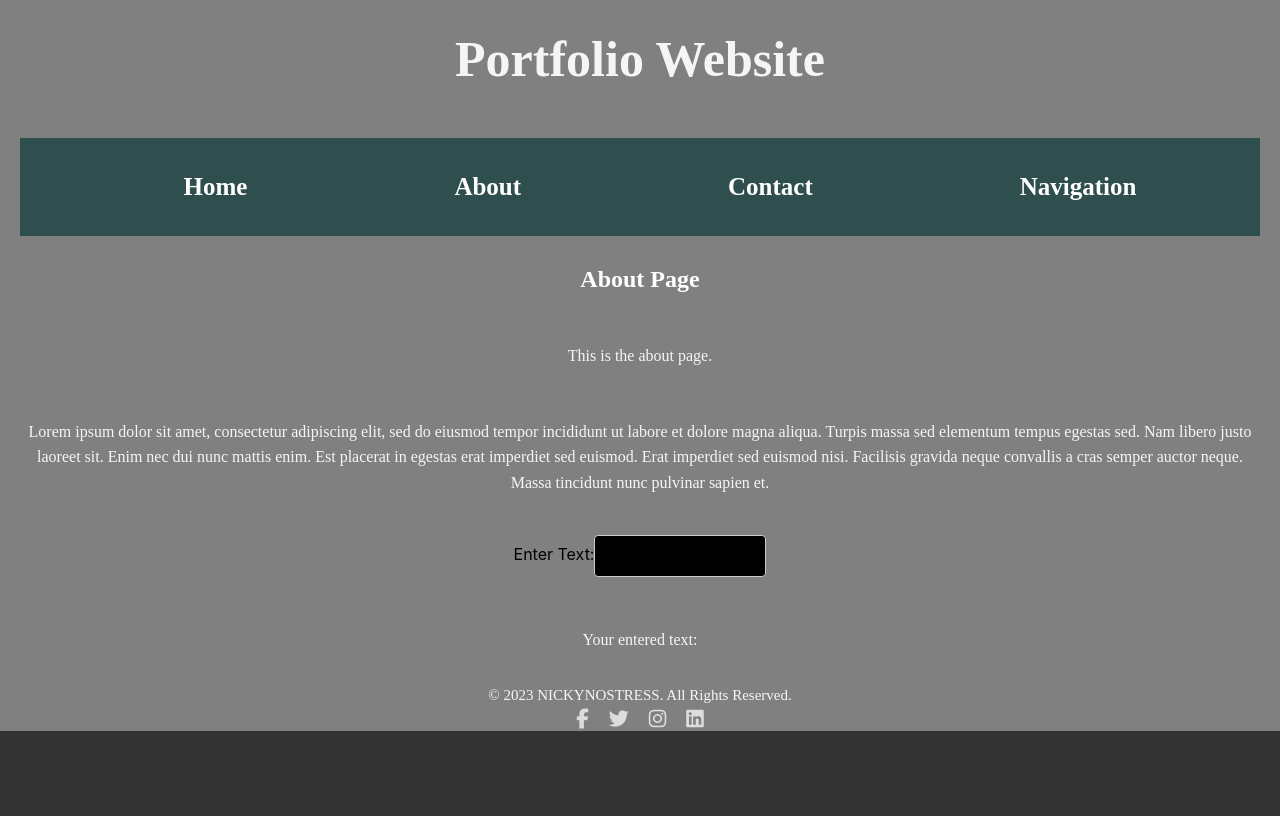
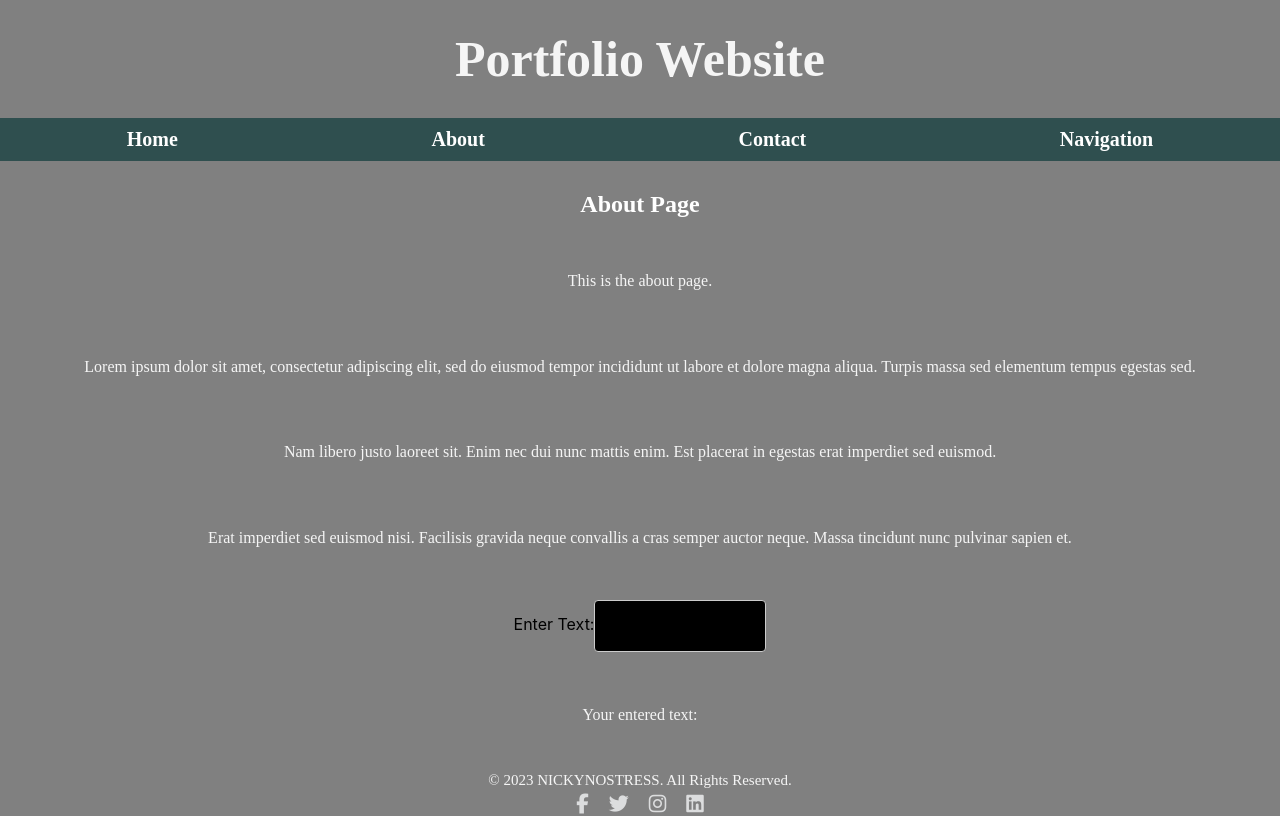
Before and after one commit to nickynostress/tecmint-app, a React (Create React App) app: page /about in a window 1280 px wide. Built offline with nearby package versions, Linux system fonts and the light colour scheme.

Commit message:
Added several CSS-features.

```diff
--- a/src/components/AboutPage.js
+++ b/src/components/AboutPage.js
@@ -15,12 +15,18 @@ function AboutPage() {
     <div>
       <h2>About Page</h2>
       <p>This is the about page.</p>
-      <p>Lorem ipsum dolor sit amet, consectetur adipiscing elit, sed do eiusmod tempor incididunt ut labore et dolore magna aliqua.
+      <p>
+        Lorem ipsum dolor sit amet, consectetur adipiscing elit, sed do eiusmod tempor incididunt ut labore et dolore magna aliqua.
         Turpis massa sed elementum tempus egestas sed.
+      </p>
+      <p>
         Nam libero justo laoreet sit. Enim nec dui nunc mattis enim.
         Est placerat in egestas erat imperdiet sed euismod.
+      </p>
+      <p>
         Erat imperdiet sed euismod nisi.
-        Facilisis gravida neque convallis a cras semper auctor neque. Massa tincidunt nunc pulvinar sapien et.</p>
+        Facilisis gravida neque convallis a cras semper auctor neque. Massa tincidunt nunc pulvinar sapien et.
+      </p>
 
       {/* Adding a text box */}
       <label>
--- a/src/components/styles/about.css
+++ b/src/components/styles/about.css
@@ -11,24 +11,21 @@ p {
     color: whitesmoke; /* Text color */
     font-family: 'Times New Roman', Times, serif; /* Change font family to Times New Roman */
     line-height: 1.6; /* Line height for better readability */
-    margin: 10px 0; /* Add margin top and bottom */
+    margin: 20px 0; /* Add margin top and bottom */
     padding: 20px;
-    display: flex;
-    justify-content: center;
-    align-items: center;
+    text-align: center; /* Center-align text */
 }
 
 /* Apply styles to the input element (text box) */
 input {
-    width: 150px; /* Set the width to 50 pixels */
-    height: 20px; /* Set the height to 20 pixels */
+    width: 150px; /* Set the width */
+    height: 30px; /* Set the height */
     padding: 10px; /* Padding for the input */
-    margin-top: 10px; /* Top margin for spacing */
-    margin-bottom: 20px; /* Bottom margin for spacing */
+    margin: 10px 0; /* Top and bottom margin for spacing */
     border: 1px solid #ccc; /* Border styling */
     border-radius: 4px; /* Border radius for rounded corners */
     font-family: 'Times New Roman', Times, serif; /* Change font family to Times New Roman */
-    color: red; /* Text color */
+    color: white; /* Text color */
     background-color: black; /* Background color */
 
     /* Additional styles for the text inside the input box */
--- a/src/components/styles/contactform.css
+++ b/src/components/styles/contactform.css
@@ -21,7 +21,7 @@
 .contact-form label {
   margin-bottom: 12px;
   padding: 10px;
-  font-size: 14px;
+  font-size: 16px; /* Increased font size for better visibility */
   color: whitesmoke;
   font-family: 'Times New Roman', Times, serif;
 }
@@ -30,12 +30,17 @@
 .contact-form textarea {
   width: 100%;
   margin-bottom: 16px;
-  padding: 15px;
+  padding: 20px;
   border: 2px solid #ced4da;
   border-radius: 5px;
-  font-size: 14px;
+  font-size: 16px; /* Increased font size for better visibility */
   color: #495057;
   transition: border-color 0.3s ease; /* Add a smooth transition for border color */
+}
+
+.contact-form input:focus,
+.contact-form textarea:focus {
+  border-color: #007bff; /* Change border color on focus */
 }
 
 .contact-form input:focus,
--- a/src/components/styles/menu.css
+++ b/src/components/styles/menu.css
@@ -2,16 +2,17 @@
 
 nav {
   background-color: darkslategrey; /* Dark background color */
-  padding: 10px 20px; /* Add padding to the top and bottom (10px) and left and right (20px) of the menu */
-  margin: 20px; /* Add margin to the entire nav element */
+  padding: 10px 0; /* Add padding to the top and bottom (10px) and remove left and right padding */
+  margin: 0; /* Remove margin */
   font-family: 'Times New Roman', Times, serif; /* Set the desired font family */
-  font-size: 25px; /* Set the desired font size */
 }
 
 ul {
   list-style: none; /* Remove default list styles */
   display: flex;
   justify-content: space-around; /* Distribute menu items evenly */
+  margin: 0; /* Remove margin */
+  padding: 0; /* Remove padding */
 }
 
 li {
@@ -22,7 +23,7 @@ a {
   text-decoration: none;
   color: #fff; /* White text color for links */
   font-weight: bold;
-  font-size: 25px;
+  font-size: 20px; /* Adjusted font size */
   transition: color 0.3s; /* Smooth color transition on hover */
 }
 
```
